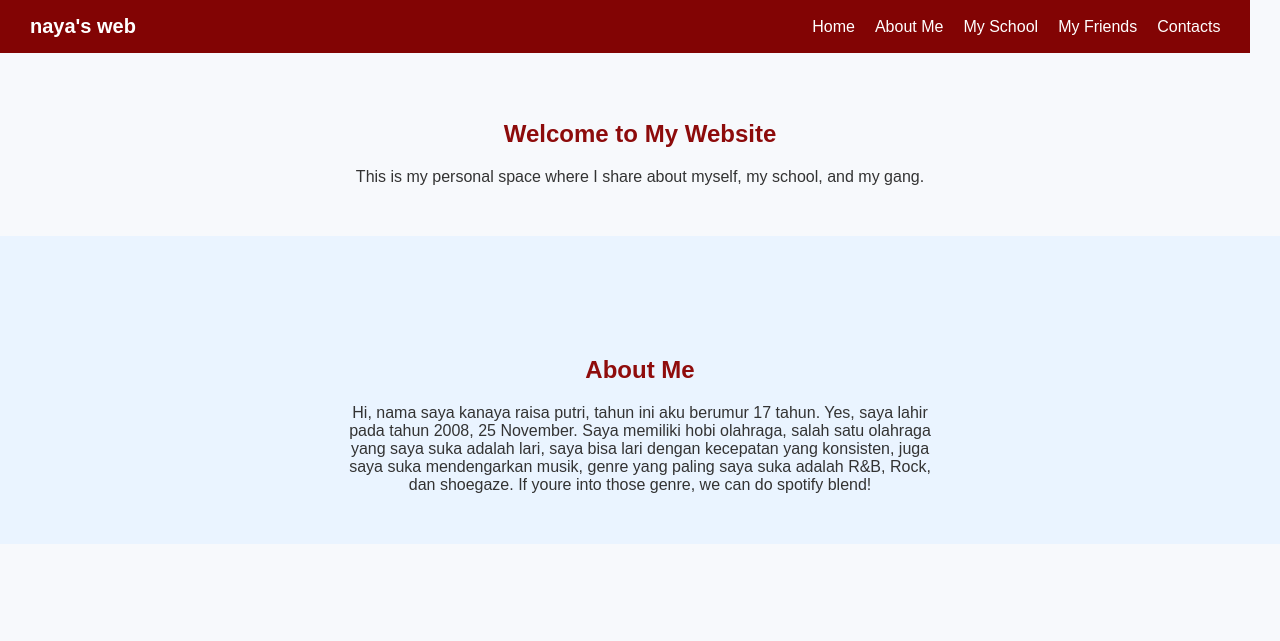
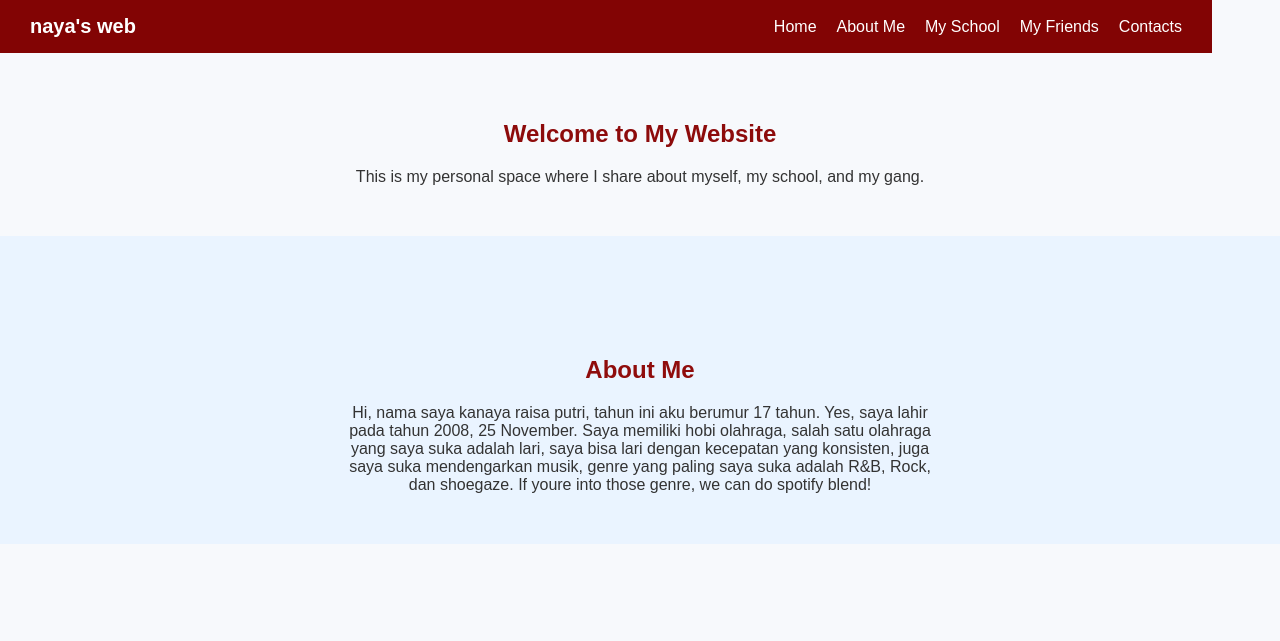
Before and after one commit to kanayaraisa/onepage.github.io, a plain HTML site: page index.html in a window 1280 px wide. Shown: the top 641 px of the page. Drawn offline with Linux system fonts and the light colour scheme.

Commit message:
Update style.css

```diff
--- a/style.css
+++ b/style.css
@@ -14,7 +14,7 @@ nav {
   position: fixed;
   top: 0;
   left: 0;
-  width: 93%;
+  width: 90%;
   z-index: 1000;
   display: flex;
   justify-content: space-between;
```
